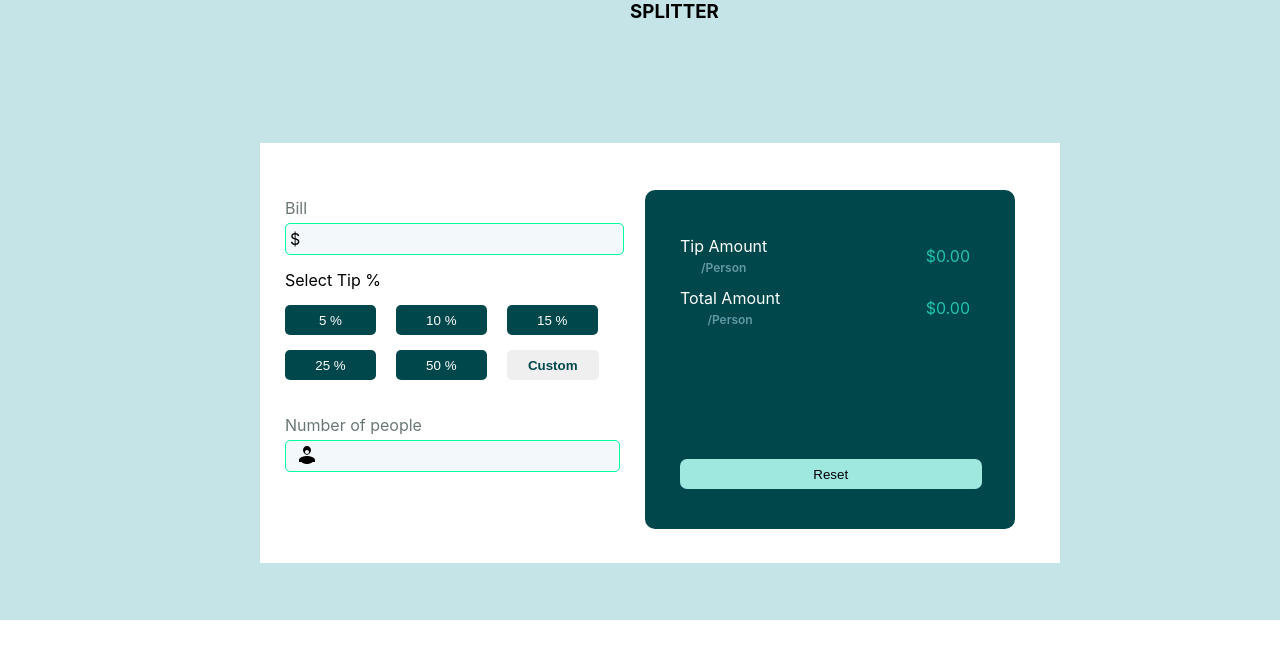
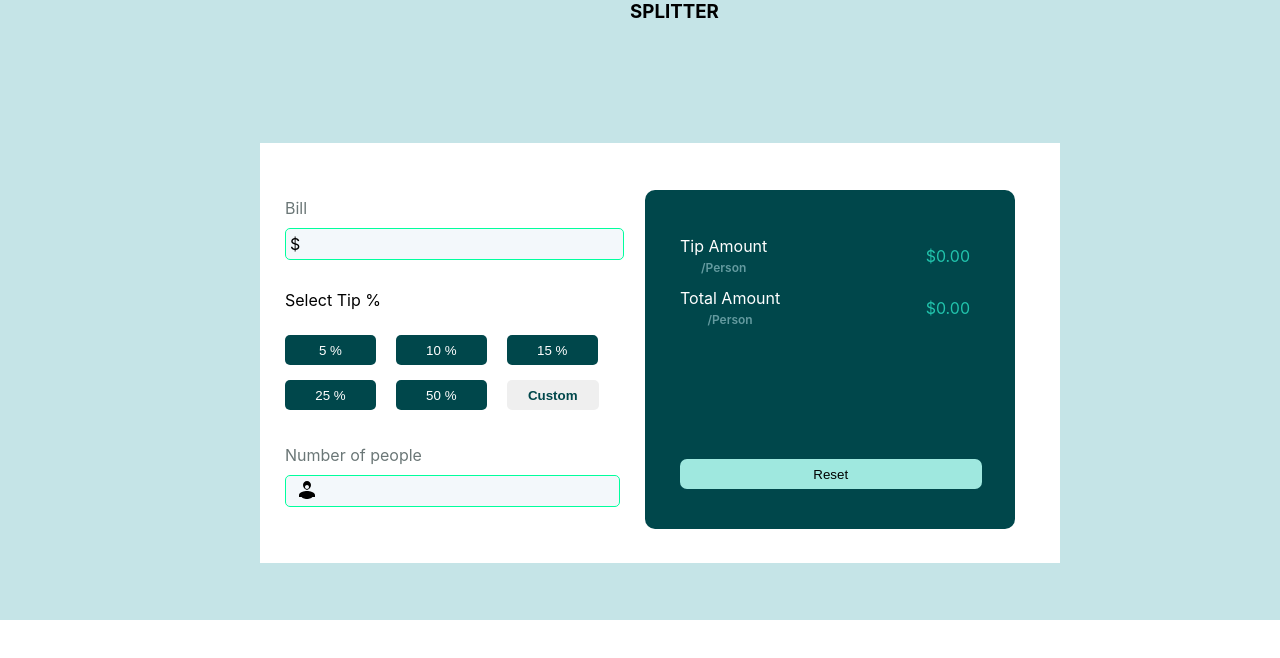
Before and after one commit to vikasMernDev/tipcalculator, a React (Create React App) app: page / in a window 1280 px wide. Shown: the top 658 px of the page. Built offline with nearby package versions, Linux system fonts and the light colour scheme.

Commit message:
css changes

```diff
--- a/src/App.css
+++ b/src/App.css
@@ -41,7 +41,7 @@
 }
 
 .input-container label {
-  margin-bottom: 5px; /* Adjust spacing between label and input */
+  margin-bottom: 10px;
 }
 
 .input-container input[type='text'] {
@@ -57,6 +57,8 @@
 
 .select_tip_label{
   padding: 15px 0px 15px 0px;
+  margin-top: 15px;
+  margin-bottom: 10px;
 }
 .button_0{
   width: 90.88px;
--- a/src/components/Calculator.jsx
+++ b/src/components/Calculator.jsx
@@ -59,7 +59,7 @@ const Calculator = () => {
 
     return (
         <div className='container'>
-            <div>
+            <div className='555555555555555'>
                 <div>
                     <h3 style={{ textAlign: 'center', marginTop: '0px' }}>SPLITTER</h3>
                 </div>
```
Also changed, not shown: 1 other file (tests, documents, lock files or other folders).
